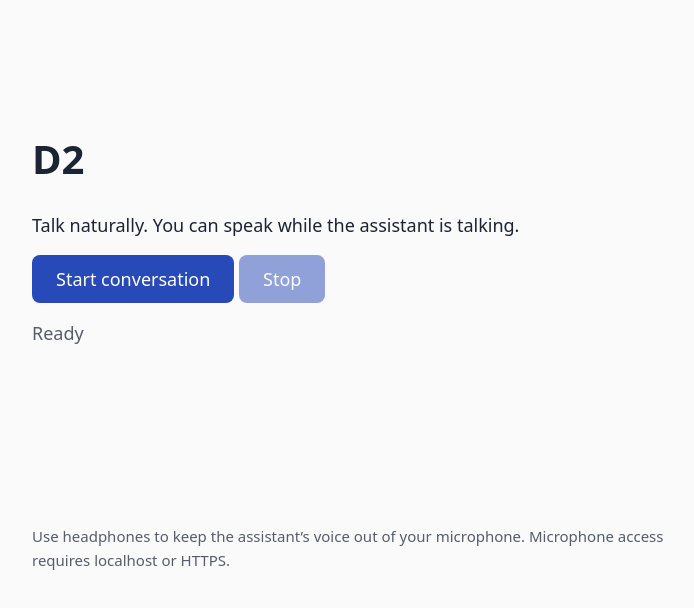
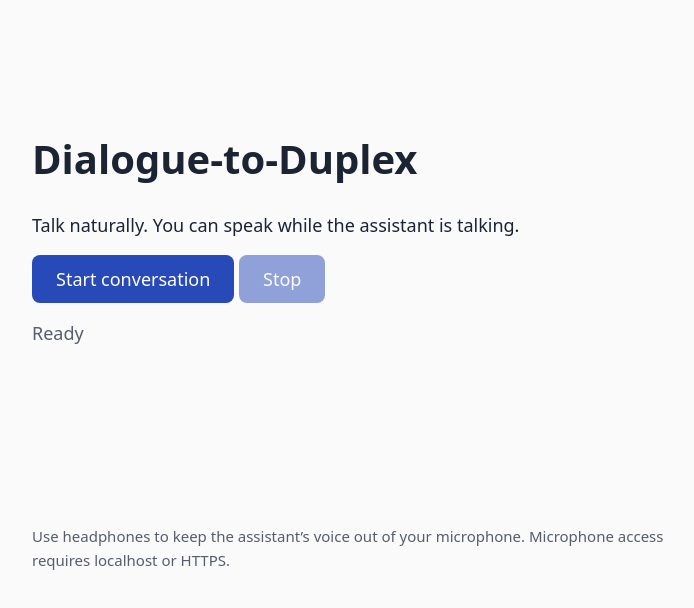
Before and after one commit to penguinfish1688/D2-dialogue-to-duplex, a plain HTML site: page d2/client/index.html in a window 1280 px wide. Shown: the whole page, without its empty margins (268-962 px from the left). Drawn offline with Linux system fonts and the light colour scheme; files whose address does not match are found by name.

Commit message:
Use Dialogue-to-Duplex branding in the browser app

```diff
--- a/d2/client/index.html
+++ b/d2/client/index.html
@@ -1,8 +1,8 @@
 <!doctype html>
 <html lang="en"><meta charset="utf-8"><meta name="viewport" content="width=device-width,initial-scale=1">
-<title>D2 conversation</title>
+<title>Dialogue-to-Duplex</title>
 <style>body{font:18px system-ui,sans-serif;max-width:680px;margin:10vh auto;padding:24px;color:#1c2434;background:#fafafa}h1{font-size:40px}button{font:inherit;padding:12px 24px;border:0;border-radius:8px;background:#2849b8;color:white;cursor:pointer}button:disabled{opacity:.5}#status{color:#565d6b}#transcript{white-space:pre-wrap;line-height:1.6;min-height:160px}small{color:#565d6b}</style>
-<h1>D2</h1><p>Talk naturally. You can speak while the assistant is talking.</p>
+<h1>Dialogue-to-Duplex</h1><p>Talk naturally. You can speak while the assistant is talking.</p>
 <p><button id="start">Start conversation</button> <button id="stop" disabled>Stop</button></p>
 <p id="status">Ready</p><div id="transcript" aria-live="polite"></div>
 <small>Use headphones to keep the assistant’s voice out of your microphone. Microphone access requires localhost or HTTPS.</small>
```
Also changed, not shown: 1 other file.
